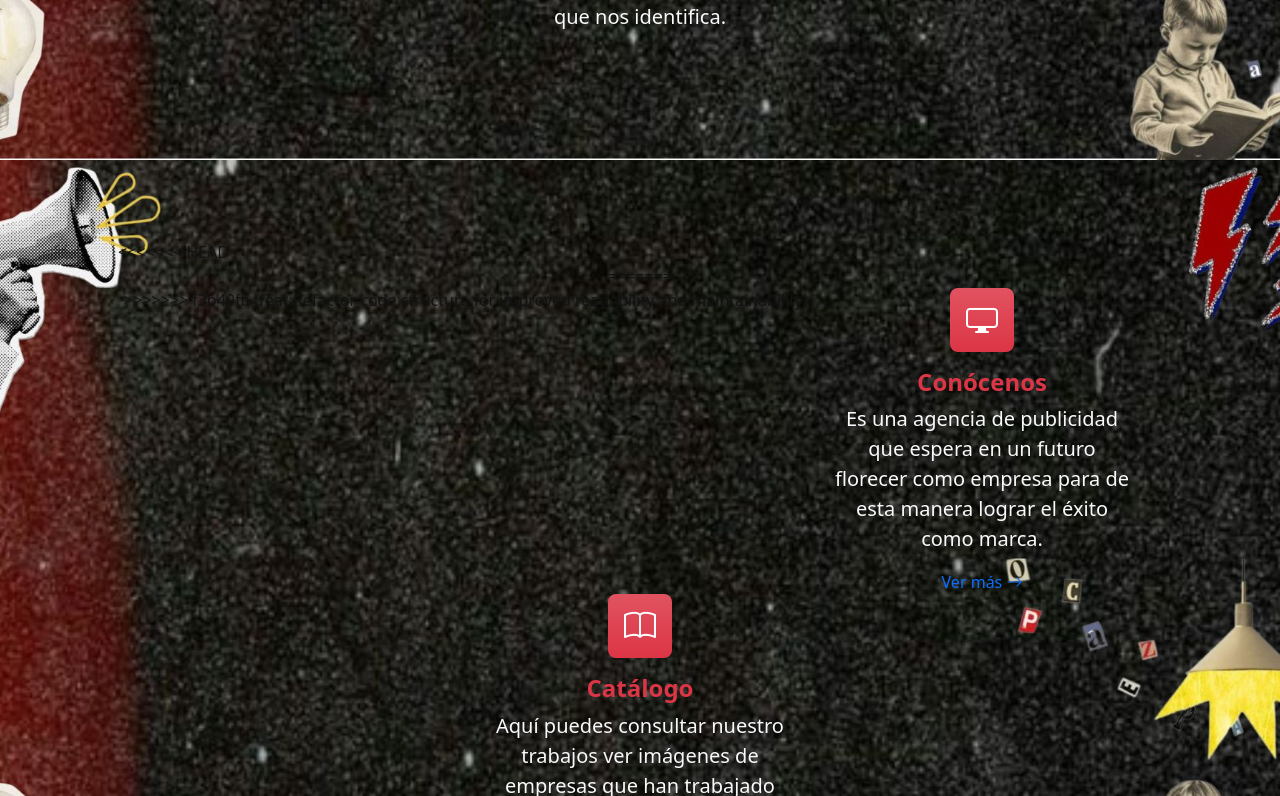
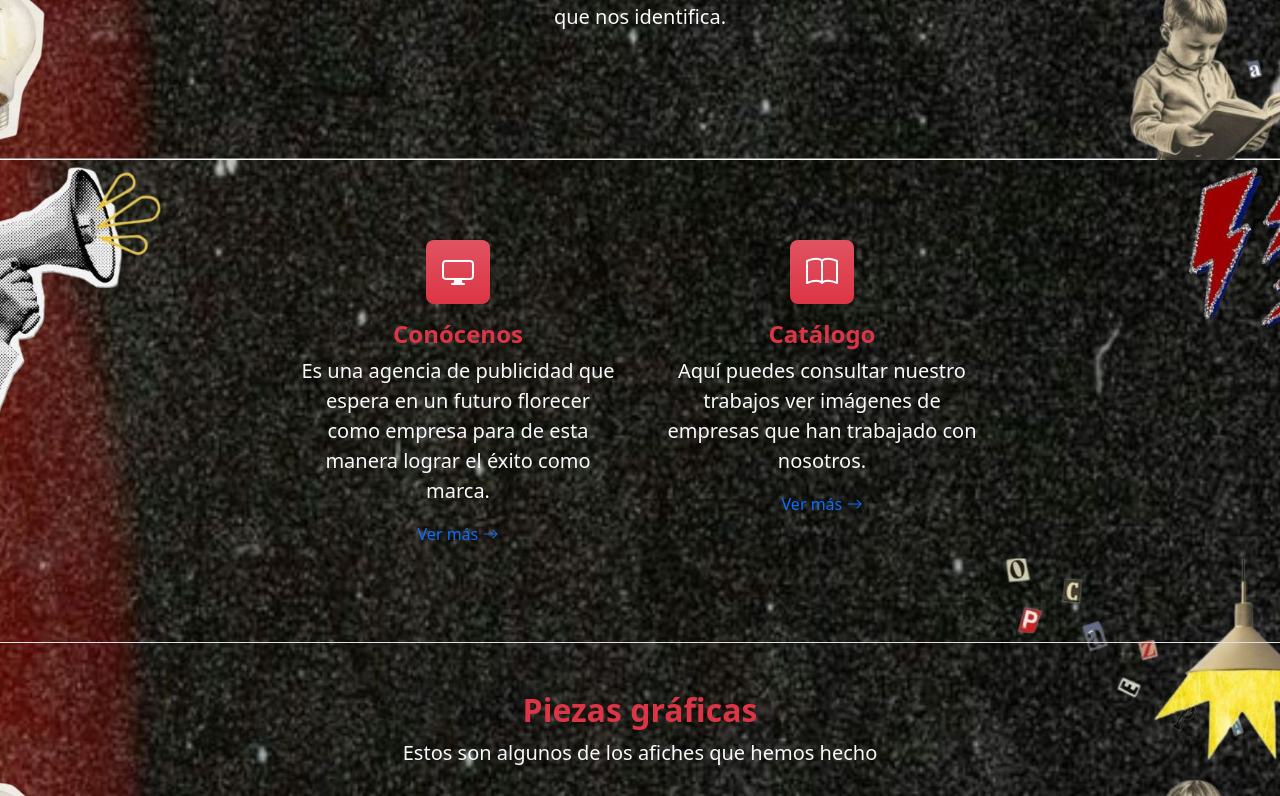
Before and after one commit to andres-gutierrezri/oasis, a Python web app: template templates/index.html in a window 1280 px wide. Shown: the part 640-1436 px from the top of the page. Run offline with Jinja, Linux system fonts and the light colour scheme; the template is opened without the code that fills it, so the values that code supplies are empty; some libraries are stand-ins or nearby versions; grey boxes are pictures that could not be loaded.

Commit message:
fix: eliminar conflictos de fusión y limpiar el código en la sección de características y pie de página

```diff
--- a/templates/index.html
+++ b/templates/index.html
@@ -67,11 +67,7 @@
         <!-- Features section-->
         <section class="py-5 border-bottom" id="features">
             <div class="container px-5 my-5">
-<<<<<<< HEAD
                 <div class="row gx-5 justify-content-center">
-=======
-<div class="row gx-5 justify-content-center">
->>>>>>> f3b40fb (feat:Refactor code structure for improved readability and maintainability)
     <div class="col-lg-4 col-md-6 mb-5 mb-lg-0 text-center">
         <div class="feature bg-danger bg-gradient text-white rounded-3 mb-3 d-inline-flex justify-content-center align-items-center">
             <i class="bi bi-display"></i>
@@ -95,10 +91,7 @@
         </a>
     </div>
 </div>
-<<<<<<< HEAD
             </div>
-=======
->>>>>>> f3b40fb (feat:Refactor code structure for improved readability and maintainability)
         </section>
         <header class="py-5">
         <!-- Pricing section-->
@@ -245,13 +238,7 @@
                     </div>
                 </div>
             </div>
-<<<<<<< HEAD
         </section>¿
-=======
-        </section>
-        <!-- Footer-->
-
->>>>>>> f3b40fb (feat:Refactor code structure for improved readability and maintainability)
         <!-- Bootstrap core JS-->
         <script src="https://cdn.jsdelivr.net/npm/bootstrap@5.2.3/dist/js/bootstrap.bundle.min.js"></script>
         <!-- Core theme JS-->
@@ -278,13 +265,8 @@
       <!-- Columna derecha -->
       <div class="col-md-6 text-center text-md-start">
         <p>Teléfono: <a href="tel:+573127341082" class="text-white">+57 312 7341082</a></p>
-<<<<<<< HEAD
         <p>Email: <a href="mailto:info@oasis.com" class="text-white">agenciadepublicidad@gmail.com</a></p>
         <p>Dirección: Cra 87a #6A Colegio Gabriel Betancourt Mejía Salon de tecnología 2do piso</p>
-=======
-        <p>Email: <a href="mailto:info@oasis.com" class="text-white">info@oasis.com</a></p>
-        <p>Dirección: Calle 2a Salon de tecnología 2do piso</p>
->>>>>>> f3b40fb (feat:Refactor code structure for improved readability and maintainability)
         <p>Bogotá Colombia</p>
         <h5 class="mt-4 fst-italic">¡Tu refugio creativo en el decierto de la publicidad!</h5>
 
@@ -292,19 +274,10 @@
 
     </div>
   </div>
-  <div><iframe src="https://www.google.com/maps/embed?pb=!1m18!1m12!1m3!1d3976.7187007130087!2d-74.15886622418677!3d4.644182842143211!2m3!1f0!2f0!3f0!3m2!1i1024!2i768!4f13.1!3m3!1m2!1s0x8e3f9da42dae075f%3A0xc59f758933425ef5!2sColegio%20Distrital%20Gabriel%20Betancourt%20Mejia%20Sede%20A!5e0!3m2!1ses!2sco!4v1759583631822!5m2!1ses!2sco" width="100%" height="250" style="border:0; border-radius: 10px;" allowfullscreen="" loading="lazy" referrerpolicy="no-referrer-when-downgrade"></iframe>></iframe></div>
 </section>
-<<<<<<< HEAD
 <!-- Footer-->
         <footer class="py-5 bg-dark">
             <div class="container px-5"><p class="m-0 text-center text-white">Copyright &copy; OASIS 2025 </p></div>
         </footer>
-=======
-   <footer class="py-5 bg-dark">
-<div class="row gx-5 justify-content-center">
-            <p class="m-0 text-center text-white">Copyright &copy; OASIS 2025 </p></div>
-        </footer>
-
->>>>>>> f3b40fb (feat:Refactor code structure for improved readability and maintainability)
     </body>
 </html>
```
